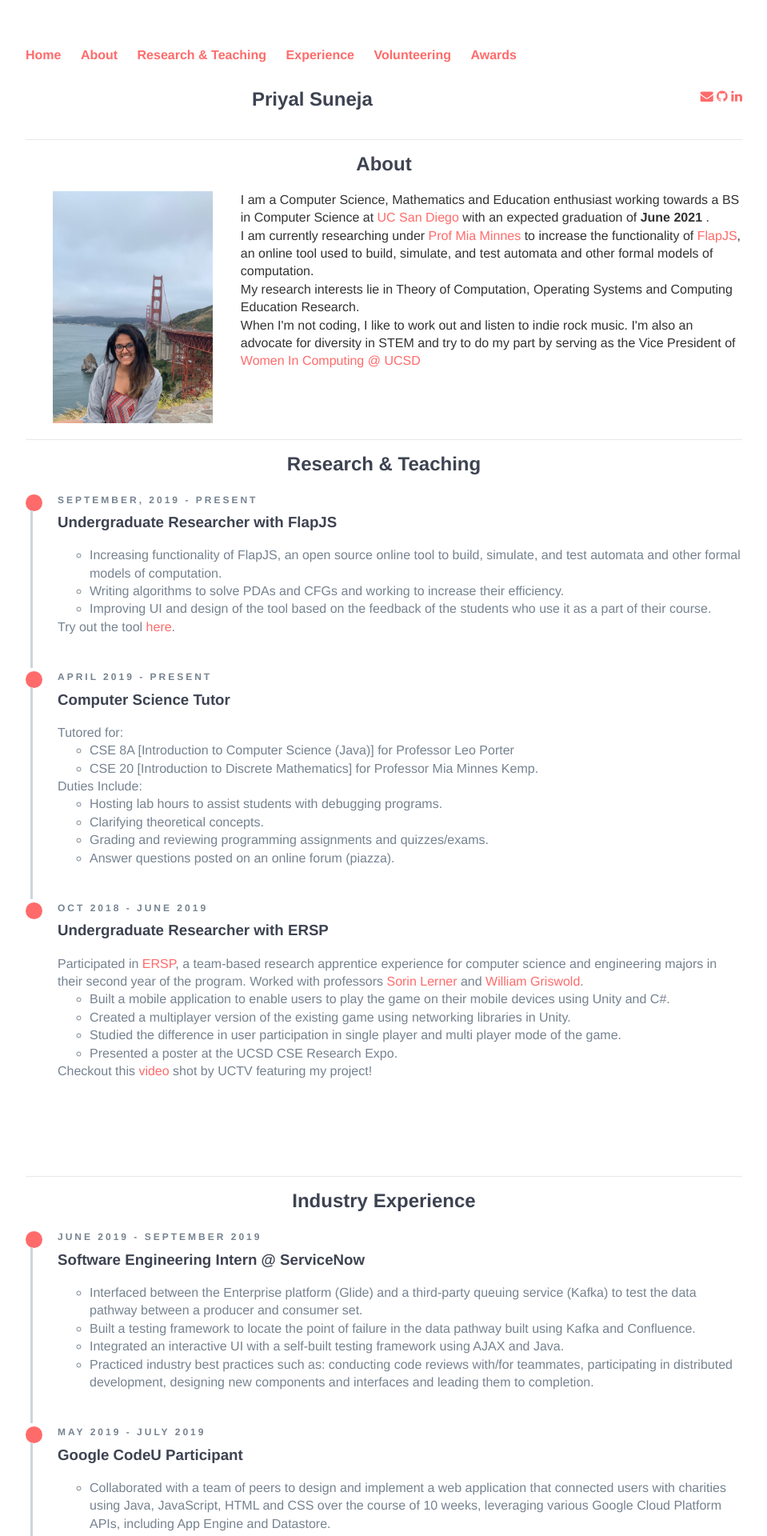
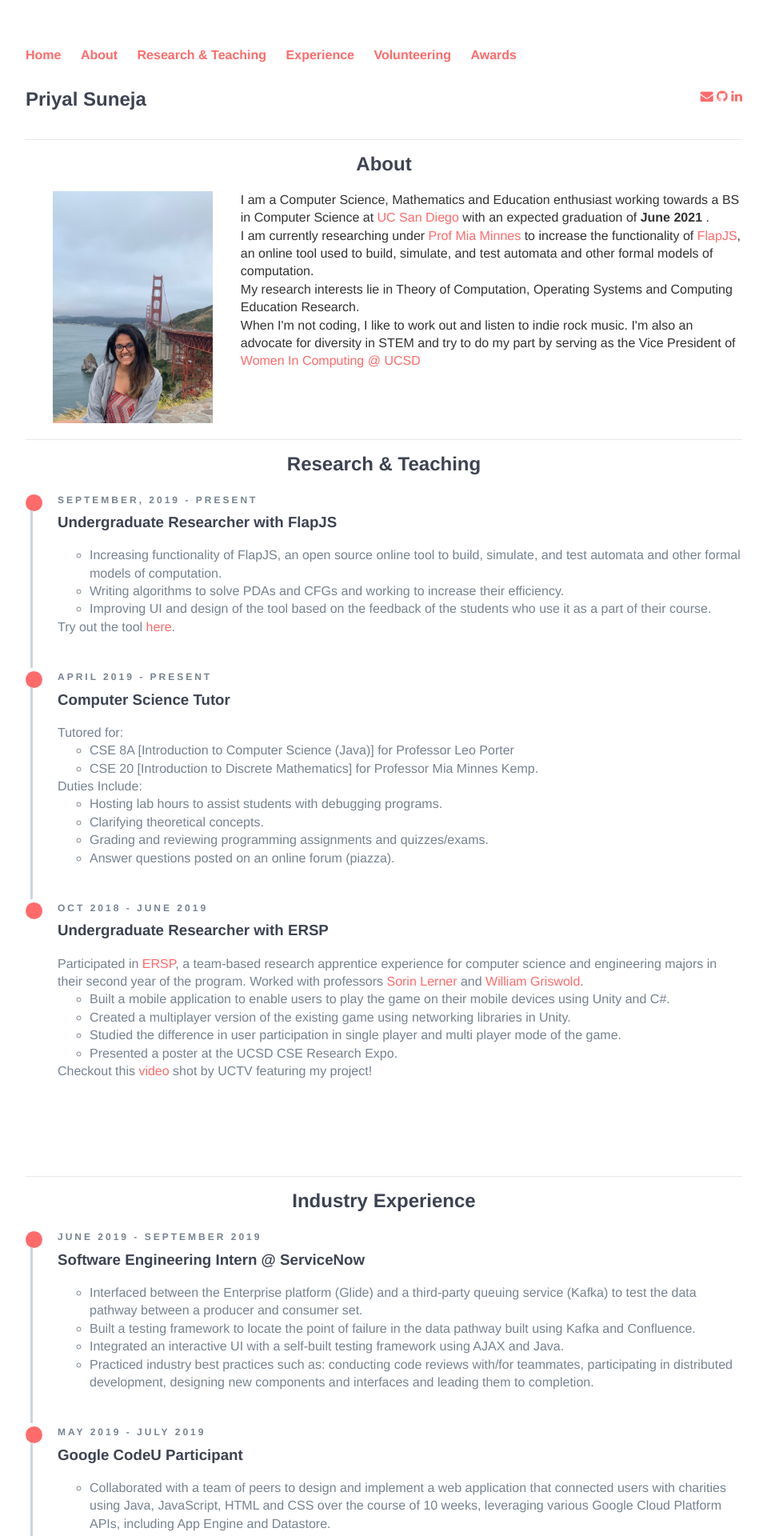
Before and after one commit to p-suneja/p-suneja.github.io, a Jekyll site: the page built from index.html, in a window 1280 px wide. Shown: the top 1920 px of the page at 80% size, without its empty margins (160-1119 px from the left). Built offline with Jekyll 4.4.1, drawn with Linux system fonts in a browser that asks for light colours; nearby versions of some CDN libraries.

Commit message:
Update index.html

```diff
--- a/index.html
+++ b/index.html
@@ -4,8 +4,8 @@ title: Priyal's Homepage
 ---
 <div class="col-md-12 example-title">
 	<div style="width: 100%;">
-   		<section style="float:left; width: 80%; text-align:left">
-	   		<h1> Priyal Suneja </h1>
+   		<section style="float:left; width: 80%">
+	   		<h1 style="text-align:left"> Priyal Suneja </h1>
    		</section>
   		<section style="float:right; width: 20%; text-align:right">
 	   		<p> <a href="mailto:priyalsuneja@gmail.com"><i class="fa fa-envelope"></i></a>
```
